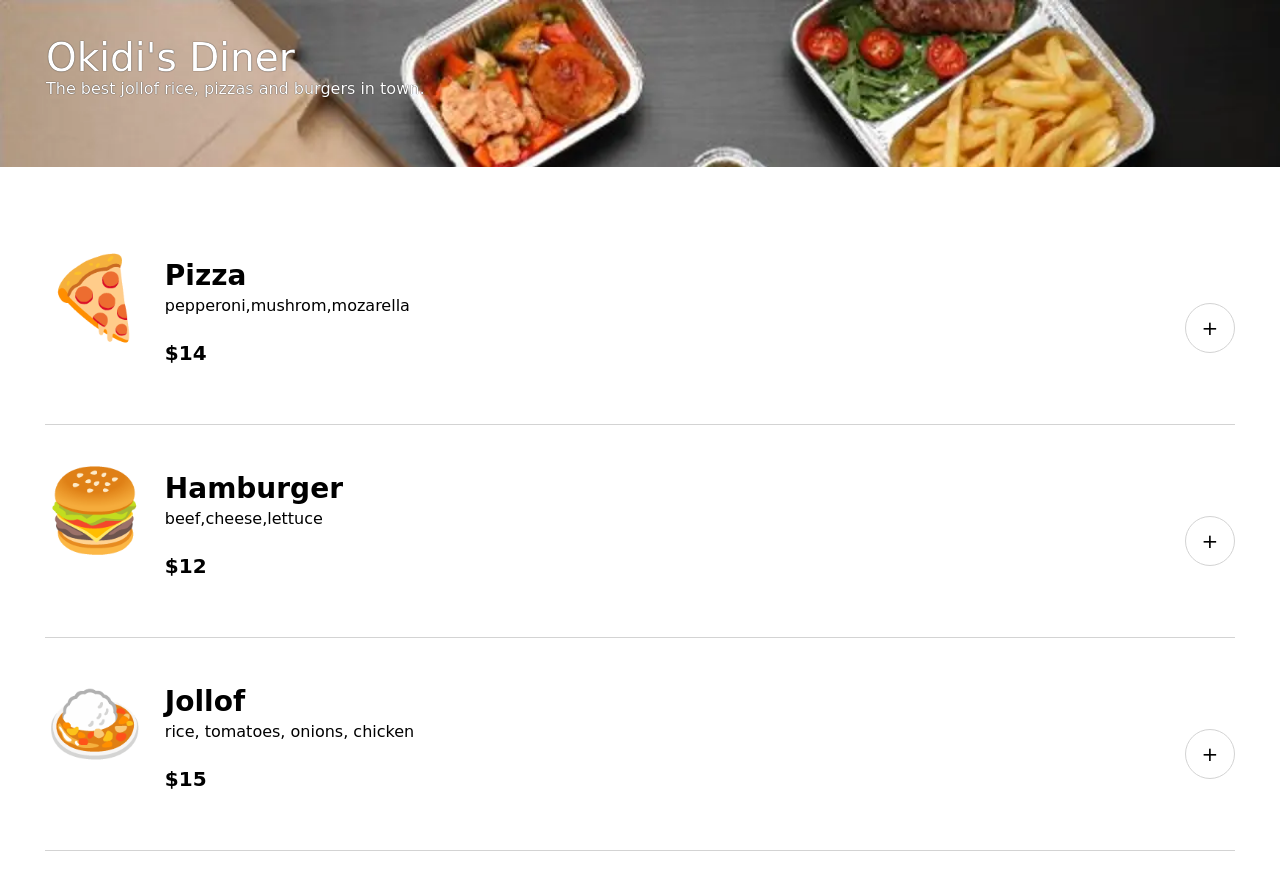
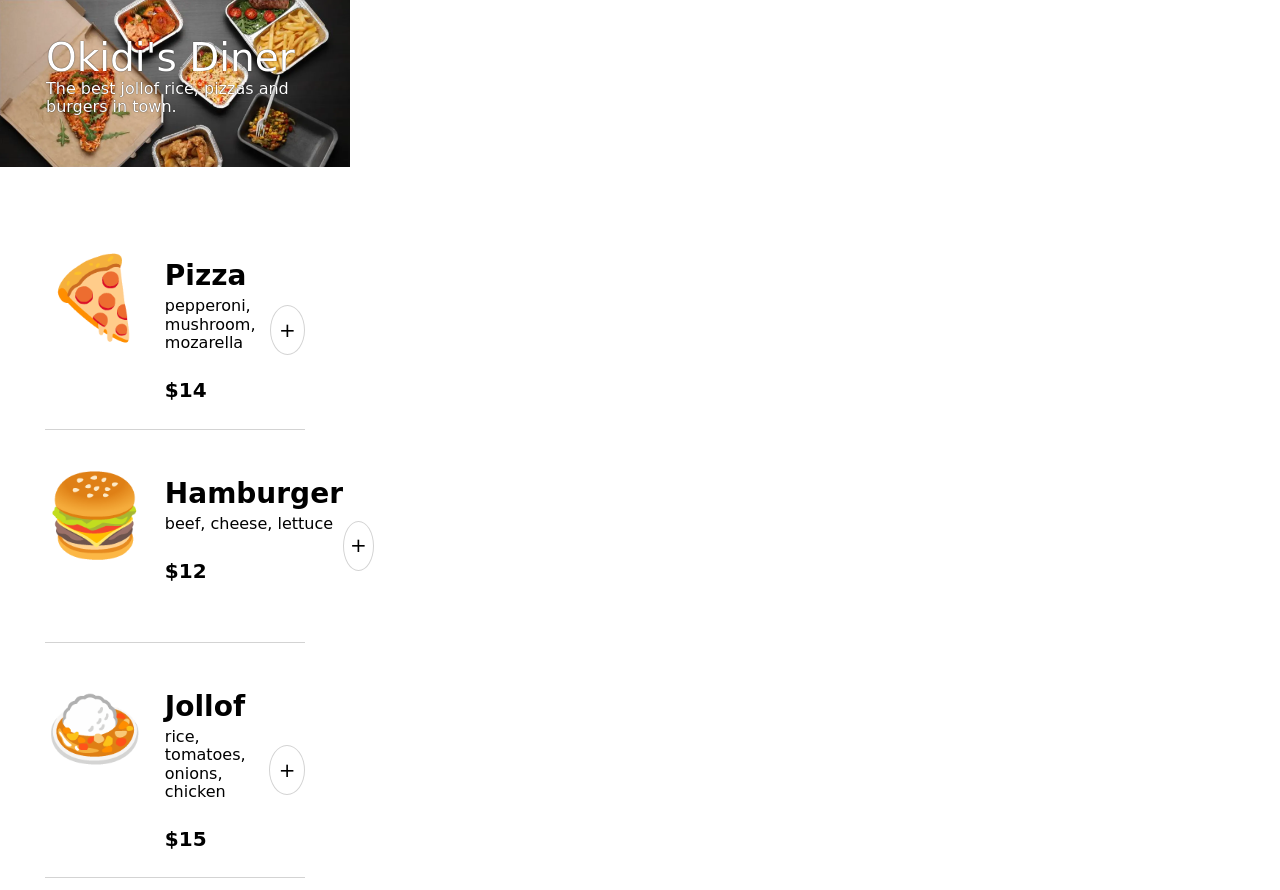
Before and after one commit to AbramKanime/restaurant_ordering_app, a website built with Vite: page index.html in a window 1280 px wide. Built offline with nearby package versions, Linux system fonts and the light colour scheme; a web font is replaced by a local one.

Commit message:
Updated data.js

```diff
--- a/data.js
+++ b/data.js
@@ -1,14 +1,14 @@
 export const menuArray = [
     {
         name: "Pizza",
-        ingredients: ["pepperoni", "mushrom", "mozarella"],
+        ingredients: ["pepperoni, mushroom, mozarella"],
         id: 0,
         price: 14,
         emoji: "🍕"
     },
     {
         name: "Hamburger",
-        ingredients: ["beef", "cheese", "lettuce"],
+        ingredients: ["beef, cheese, lettuce"],
         price: 12,
         emoji: "🍔",
         id: 1
--- a/index.css
+++ b/index.css
@@ -1,7 +1,7 @@
 body {
     margin: 0;
     position: relative;
-    min-width: 350px;
+    width: 350px;
     background: #FFFFFF;
     font-family: 'Smythe', cursive;
     color: #000000;
```
